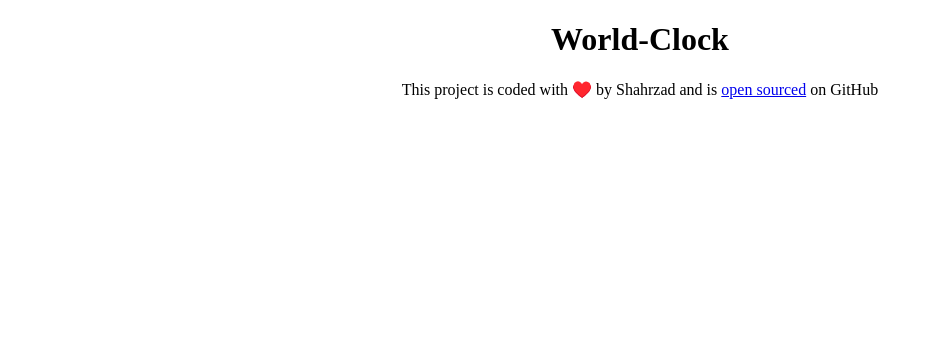
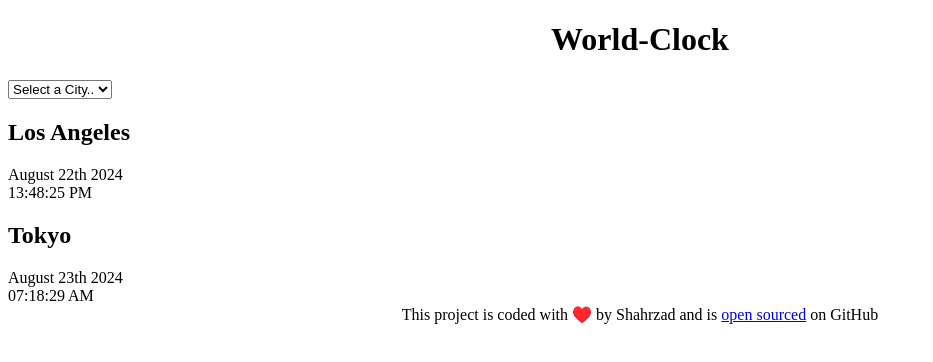
Before and after one commit to sherry-90/world-clock, a plain HTML site: page index.html in a window 1280 px wide. Shown: the whole page, without its empty margins (0-933 px from the left). Drawn offline with Linux system fonts and the light colour scheme.

Commit message:
add basic HTML

```diff
--- a/index.html
+++ b/index.html
@@ -7,7 +7,26 @@
     <title>World-Clock</title>
   </head>
   <body>
-    <h1>World-Clock</h1>
+    <div class="container">
+      <h1>World-Clock</h1>
+
+      <select>
+        <option value="">Select a City..</option>
+        <option value="">Los Angeles</option>
+        <option value="">Kondon</option>
+        <option value="">Tokyo</option>
+      </select>
+      <div class="city">
+        <h2>Los Angeles</h2>
+        <div class="date">August 22th 2024</div>
+        <div class="time">13:48:25 PM</div>
+      </div>
+      <div class="city">
+        <h2>Tokyo</h2>
+        <div class="date">August 23th 2024</div>
+        <div class="time">07:18:29 AM</div>
+      </div>
+    </div>
     <footer>
       This project is coded with ♥️ by Shahrzad and is
       <a href="https://github.com/sherry-90/world-clock">open sourced</a> on
```
